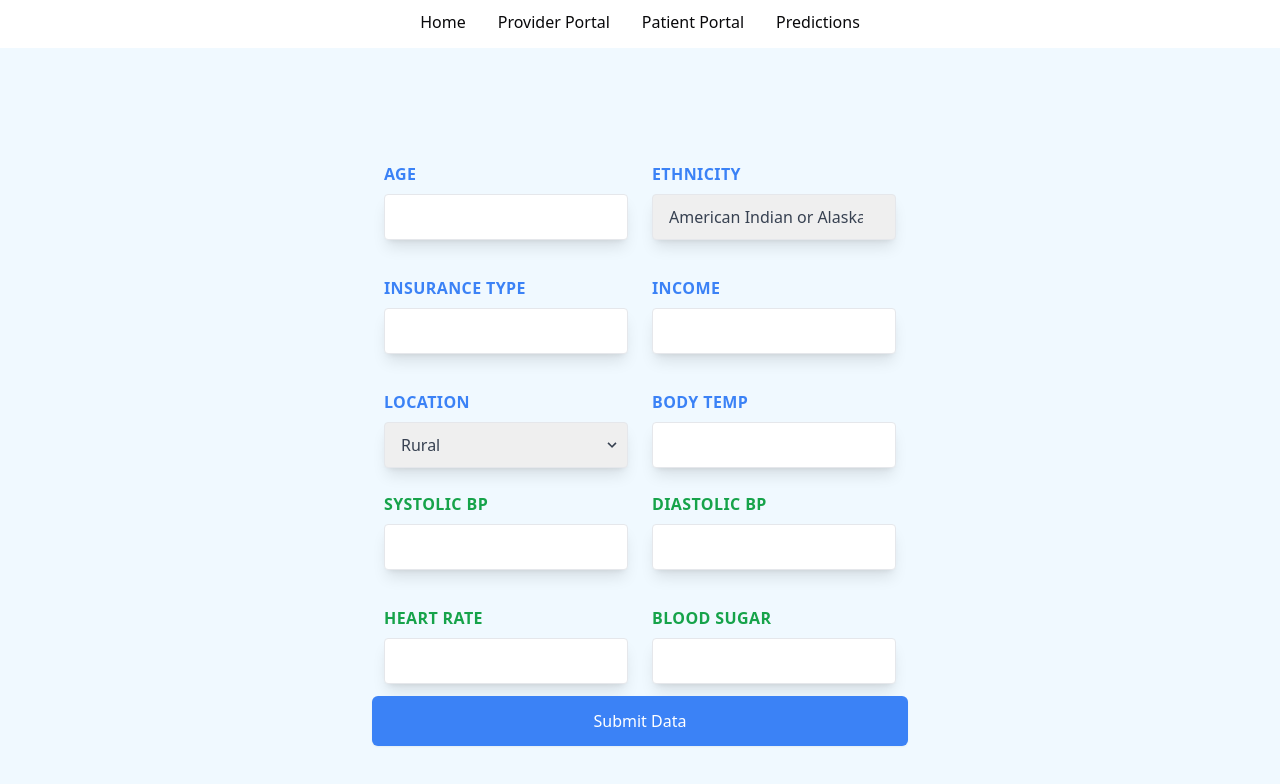
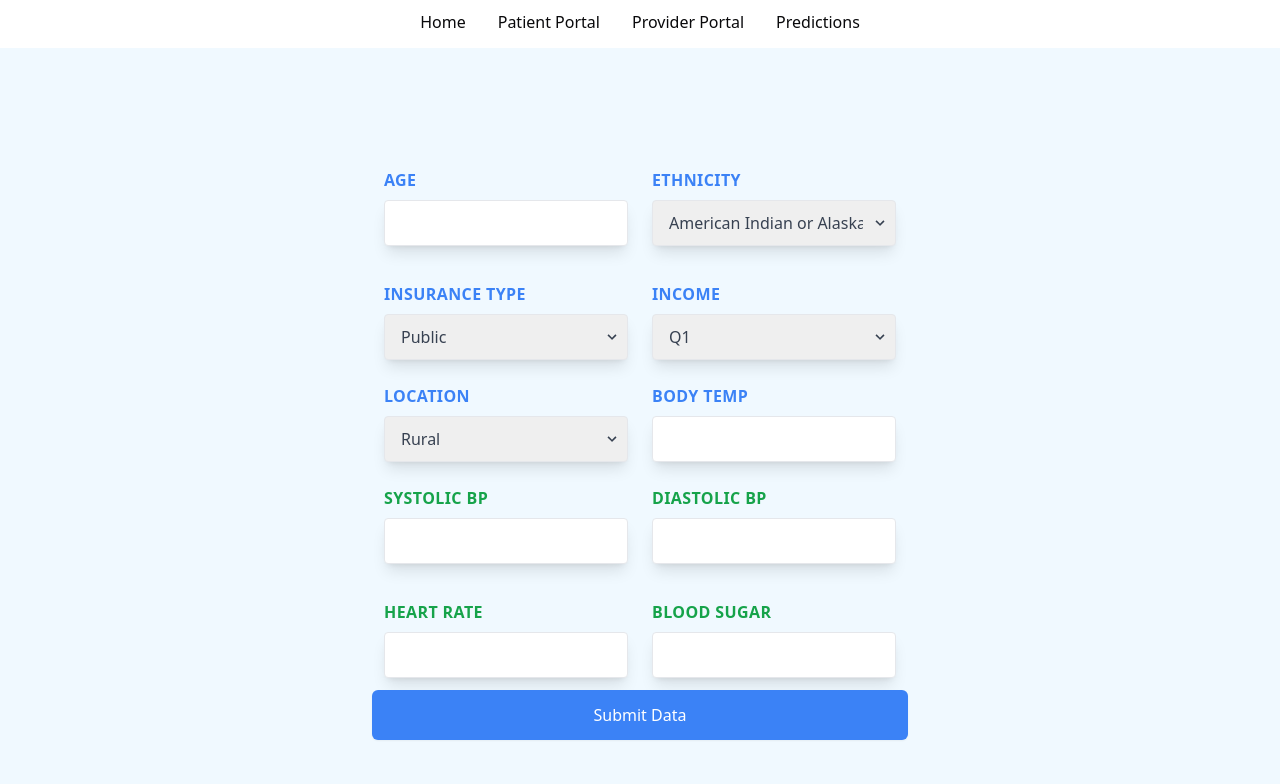
Before and after one commit to bgpayne23/mirahealth, a Next.js app in the folder mira-health-ui/: page /inputs/Patient in a window 1280 px wide. Shown: the top 784 px of the page. Built offline with nearby package versions, Linux system fonts and the light colour scheme.

Commit message:
updated some fields

```diff
--- a/mira-health-ui/src/components/Layout.tsx
+++ b/mira-health-ui/src/components/Layout.tsx
@@ -16,17 +16,18 @@ const Layout = ({ children }: LayoutProps) => {
                             Home
                         </span>
                     </Link>
-                    <Link href="/inputs/Provider">
-                        <span className="block py-2.5 px-4 rounded transition duration-200
-                        hover:bg-blue-100 hover:text-blue-500 cursor-pointer">
-                            Provider Portal
-                        </span>
-                    </Link>
+
 
                     <Link href="/inputs/Patient">
                         <span className="block py-2.5 px-4 rounded transition duration-200
                         hover:bg-blue-100 hover:text-blue-500 cursor-pointer">
                             Patient Portal
+                        </span>
+                    </Link>
+                    <Link href="/inputs/Provider">
+                        <span className="block py-2.5 px-4 rounded transition duration-200
+                        hover:bg-blue-100 hover:text-blue-500 cursor-pointer">
+                            Provider Portal
                         </span>
                     </Link>
                     <Link href="/alerts/PredictionsPage">
--- a/mira-health-ui/src/components/PatientInputs.tsx
+++ b/mira-health-ui/src/components/PatientInputs.tsx
@@ -103,6 +103,7 @@ const PatientInputs = () => {
                     >
                         Ethnicity
                     </label>
+                    <div className="relative">
                     <select
                         className="block appearance-none w-full bg-light-200 border border-gray-200
                         text-gray-700 py-3 px-4 pr-8 rounded leading-tight focus:outline-none
@@ -118,65 +119,92 @@ const PatientInputs = () => {
                         <option value="Native">
                             American Indian or Alaska Native
                         </option>
-                        <option value="Asian_Pacific">Asian</option>
+                        <option value="Asian_Pacific">Asian or Pacific Islander</option>
                         <option value="Black">
-                            Black
+                            Black or African American
                         </option>
 
-                        <option value="White">White</option>
+                        <option value="White">White or Caucasian</option>
                         <option value="Hispanic">
                             Hispanic, Latino, or Spanish Origin (of any race)
                         </option>
                     </select>
+                       <div className="pointer-events-none absolute inset-y-0 right-0 flex items-center
+                        px-2 text-gray-700">
+                            <svg
+                                className="fill-current h-4 w-4"
+                                xmlns="http://www.w3.org/2000/svg"
+                                viewBox="0 0 20 20"
+                            >
+                                <path d="M9.293 12.95l.707.707L15.657 8l-1.414-1.414L10 10.828 5.757 6.586 4.343 8z" />
+                            </svg>
+                            </div>
+
+                    </div>
                 </div>
             </div>
             <div className="flex flex-wrap -mx-3 mb-6">
+            <div className="w-full md:w-1/2 px-3">
+                <label className="block uppercase tracking-wide text-blue-500 text-md font-bold mb-2" htmlFor="grid-insurance">
+                    Insurance Type
+                </label>
+                <div className="relative">
+                    <select className="block appearance-none w-full bg-light-200 border border-gray-200 text-gray-700 py-3 px-4 pr-8 rounded leading-tight focus:outline-none focus:bg-white focus:ring-2 focus:ring-blue-600 shadow-lg"
+                        {...register("Payer", { required: { value: true, message: "This field is required" } })} id="grid-insurance">
+                        <option value="Public">Public</option>
+                        <option value="Uninsured">Uninsured</option>
+                        <option value="Private">Private</option>
+                    </select>
+                    <div className="pointer-events-none absolute inset-y-0 right-0 flex items-center px-2 text-gray-700">
+                        <svg className="fill-current h-4 w-4" xmlns="http://www.w3.org/2000/svg" viewBox="0 0 20 20">
+                            <path d="M9.293 12.95l.707.707L15.657 8l-1.414-1.414L10 10.828 5.757 6.586 4.343 8z" />
+                        </svg>
+                    </div>
+                </div>
+            </div>
+
                 <div className="w-full md:w-1/2 px-3">
                     <label
                         className="block uppercase tracking-wide text-blue-500 text-md font-bold mb-2"
-                        htmlFor="grid-insurance"
-                    >
-                        Insurance Type
-                    </label>
-                    <input
-                        className="appearance-none block w-full bg-light-200 text-gray-700 border
-                        border-gray-200 rounded py-3 px-4 mb-3 leading-tight
-                        focus:outline-none focus:ring-2 focus:ring-blue-600 focus:bg-white
-                        focus: border-grey-500 shadow-lg"
-                        id="grid-insurance"
-                        type="text"
-                        {...register("Payer", {
-                            required: {
-                                value: true,
-                                message: "This field is required",
-                            },
-                        })}
-                        placeholder=""
-                    />
-                    <p className="text-gray-600 text-xs italic"></p>
-                </div>
-                <div className="w-full md:w-1/2 px-3">
-                    <label
-                        className="block uppercase tracking-wide text-blue-500 text-md font-bold mb-2"
-                        htmlFor="grid-password"
+                        htmlFor="grid-income"
                     >
                         income
                     </label>
-                    <input
-                        className="appearance-none block w-full bg-light-200 text-gray-700 border
-                        border-gray-200 rounded py-3 px-4 mb-3 leading-tight
-                        focus:outline-none focus:ring-2 focus:ring-blue-600 focus:bg-white
-                        focus:border-grey-500 shadow-lg"
-                        id="grid-income"
+                    <div className="relative">
+                    <select
+                        className="block appearance-none w-full bg-light-200 border border-gray-200
+                        text-gray-700 py-3 px-4 pr-8 rounded leading-tight focus:outline-none
+                        focus:bg-white focus:ring-2 focus:ring-blue-600 shadow-lg"
                         {...register("Income", {
                             required: {
                                 value: true,
                                 message: "This field is required",
                             },
                         })}
-                        type="income"
-                        placeholder=""
-                    />
+                        id="grid-income"
+                    >
+                        <option value="Q1">
+                           Q1
+                        </option>
+                        <option value="Q2">Q2</option>
+                        <option value="Q3">
+                            Q3
+                        </option>
+
+                        <option value="Q4">Q4</option>
+
+                    </select>
+                    <div className="pointer-events-none absolute inset-y-0 right-0 flex items-center
+                        px-2 text-gray-700">
+                            <svg
+                                className="fill-current h-4 w-4"
+                                xmlns="http://www.w3.org/2000/svg"
+                                viewBox="0 0 20 20"
+                            >
+                                <path d="M9.293 12.95l.707.707L15.657 8l-1.414-1.414L10 10.828 5.757 6.586 4.343 8z" />
+                            </svg>
+                            </div>
+                        </div>
                     <p className="text-gray-600 text-xs italic"></p>
                 </div>
             </div>
--- a/mira-health-ui/src/components/PregnancyPredictionsDisplay.tsx
+++ b/mira-health-ui/src/components/PregnancyPredictionsDisplay.tsx
@@ -51,6 +51,7 @@ const PregnancyPredictionsDisplay: React.FC<PregnancyPredictionsProps> = ({}) =>
         };
         if (hasAllRequiredFields(formData)) {
             // Make the axios request
+            console.log(formData);
             axios.post("http://34.229.92.101/", formData)
             .then(function (response) {
                 console.log(response);
```
